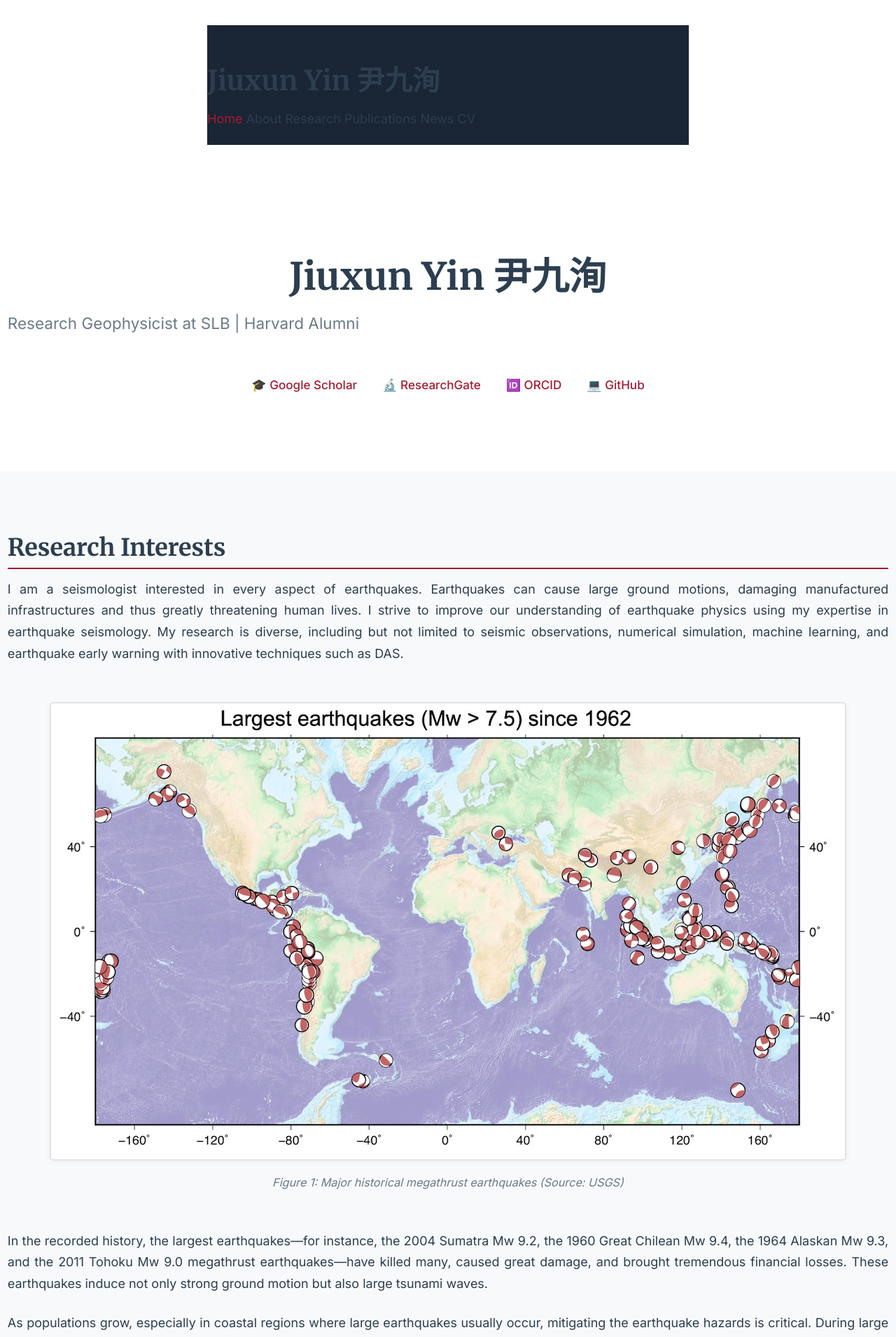
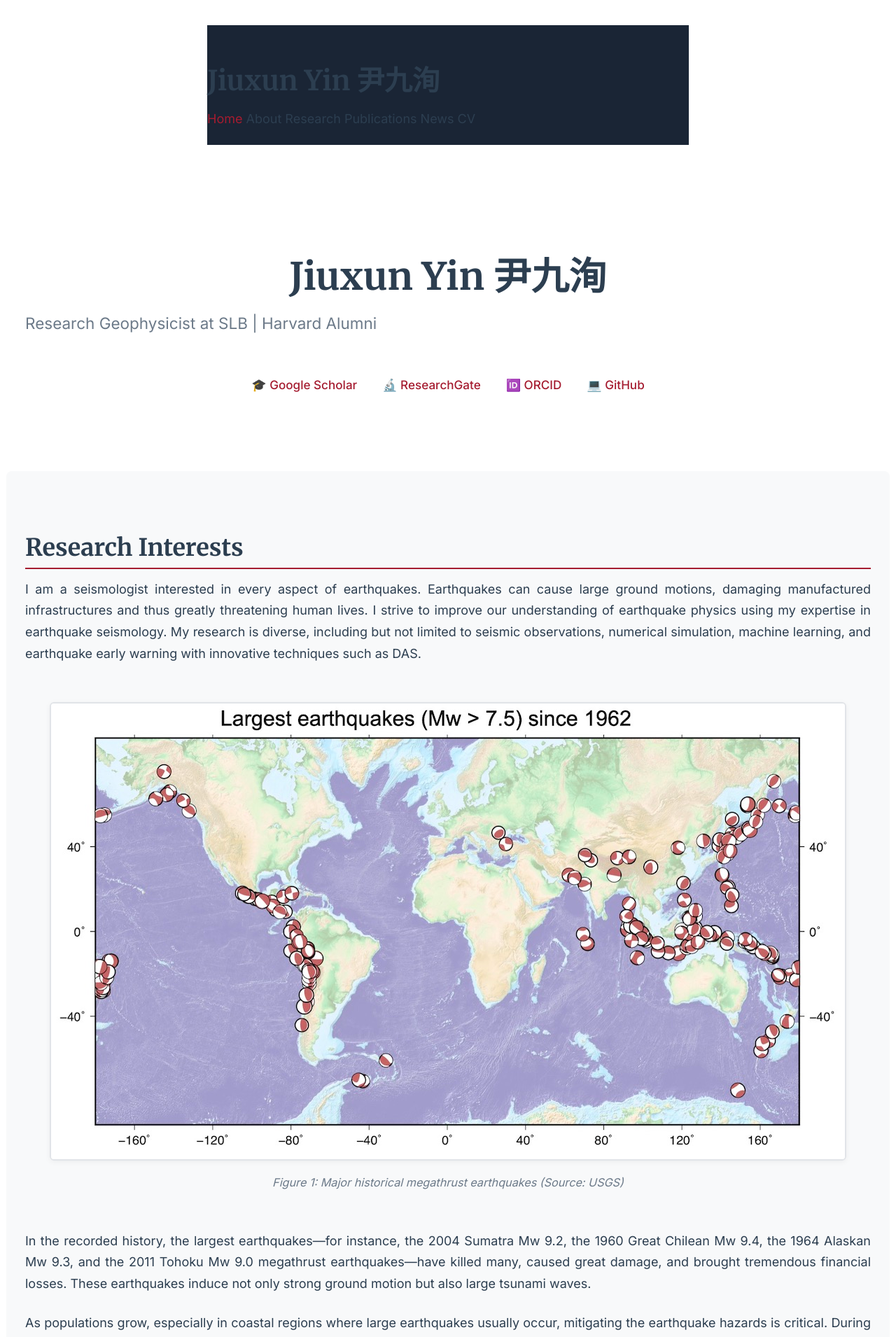
Before and after one commit to yinjiuxun/yinjiuxun.github.io, a Jekyll site: the page built from index.md, in a window 1280 px wide. Shown: the top 1910 px of the page at 70% size. Built offline with Jekyll 4.4.1, drawn with Linux system fonts in a browser that asks for light colours.

Commit message:
Increase body horizontal margin to 2rem

```diff
--- a/assets/css/styles.scss
+++ b/assets/css/styles.scss
@@ -5,7 +5,7 @@
 
 /* 页面水平边距 */
 body {
-    margin: 0 0.6rem;
+    margin: 0 2rem;
 }
 
 /* 保留原有样式中的有用部分作为覆盖或补充 */
```
